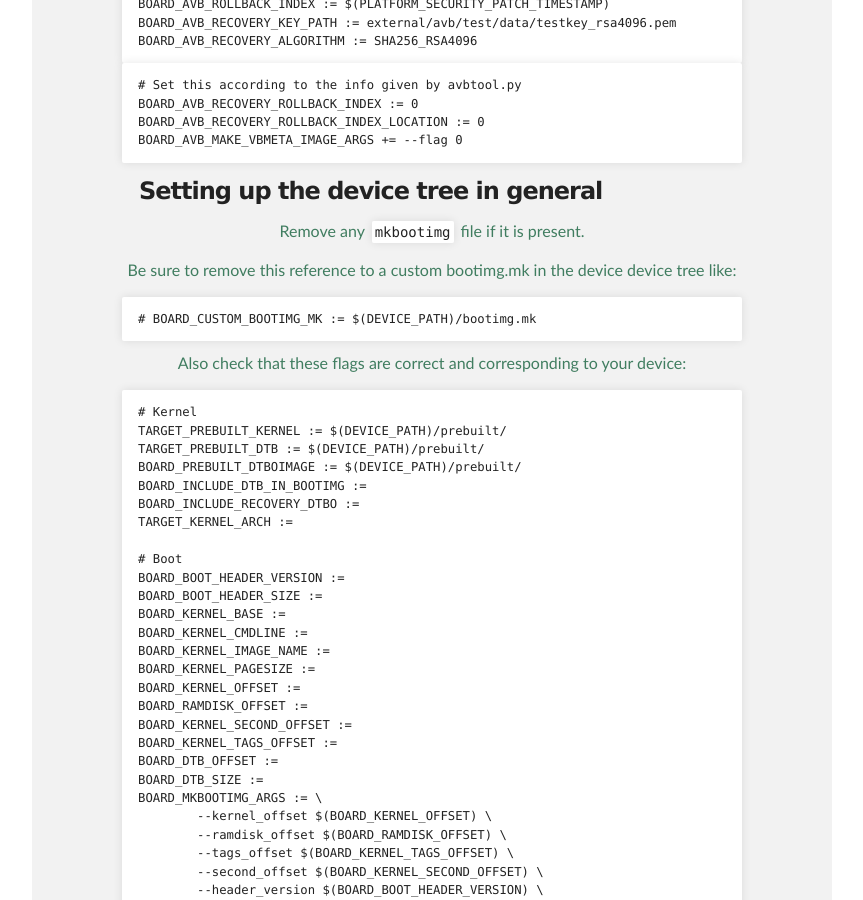
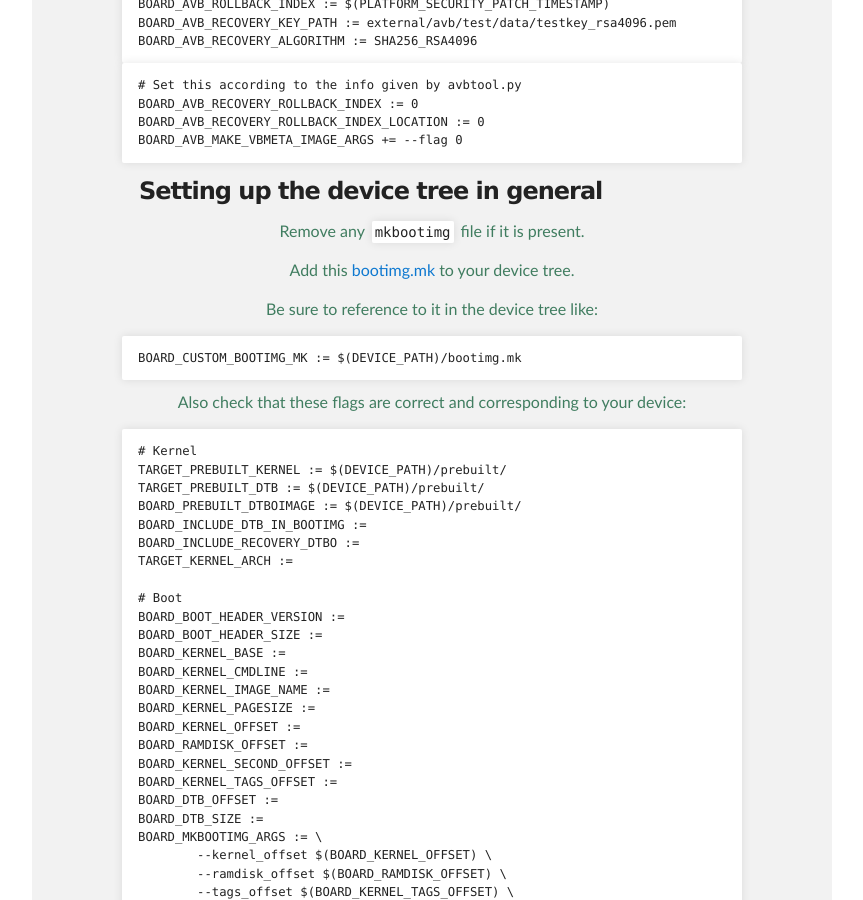
Before and after one commit to DevZillion/Documentation, a Jekyll site: the page built from guides/android/twrp/TWRPWithoutCustomVBmeta.md, in a window 1280 px wide and 900 px high, scrolled down 727 px. Shown: the whole window, without its empty margins (208-1071 px from the left). Built offline with Jekyll 4.4.1, drawn with Linux system fonts in a browser that asks for light colours; some web fonts are replaced; our own code applies the rules of GitHub Pages for plain Markdown files.

Commit message:
FixedAgain

````diff
--- a/guides/android/twrp/TWRPWithoutCustomVBmeta.md
+++ b/guides/android/twrp/TWRPWithoutCustomVBmeta.md
@@ -27,9 +27,11 @@ BOARD_AVB_MAKE_VBMETA_IMAGE_ARGS += --flag 0
 ### Setting up the device tree in general
 Remove any ``mkbootimg`` file if it is present.
 
-Be sure to remove this reference to a custom bootimg.mk in the device device tree like:
+Add this [bootimg.mk](https://raw.githubusercontent.com/Galaxy-MT6768/android_device_samsung_a31nsxx/android-12/bootimg.mk) to your device tree.
+
+Be sure to reference to it in the device tree like:
 ```mk
-# BOARD_CUSTOM_BOOTIMG_MK := $(DEVICE_PATH)/bootimg.mk
+BOARD_CUSTOM_BOOTIMG_MK := $(DEVICE_PATH)/bootimg.mk
 ```
 
 Also check that these flags are correct and corresponding to your device:
````
